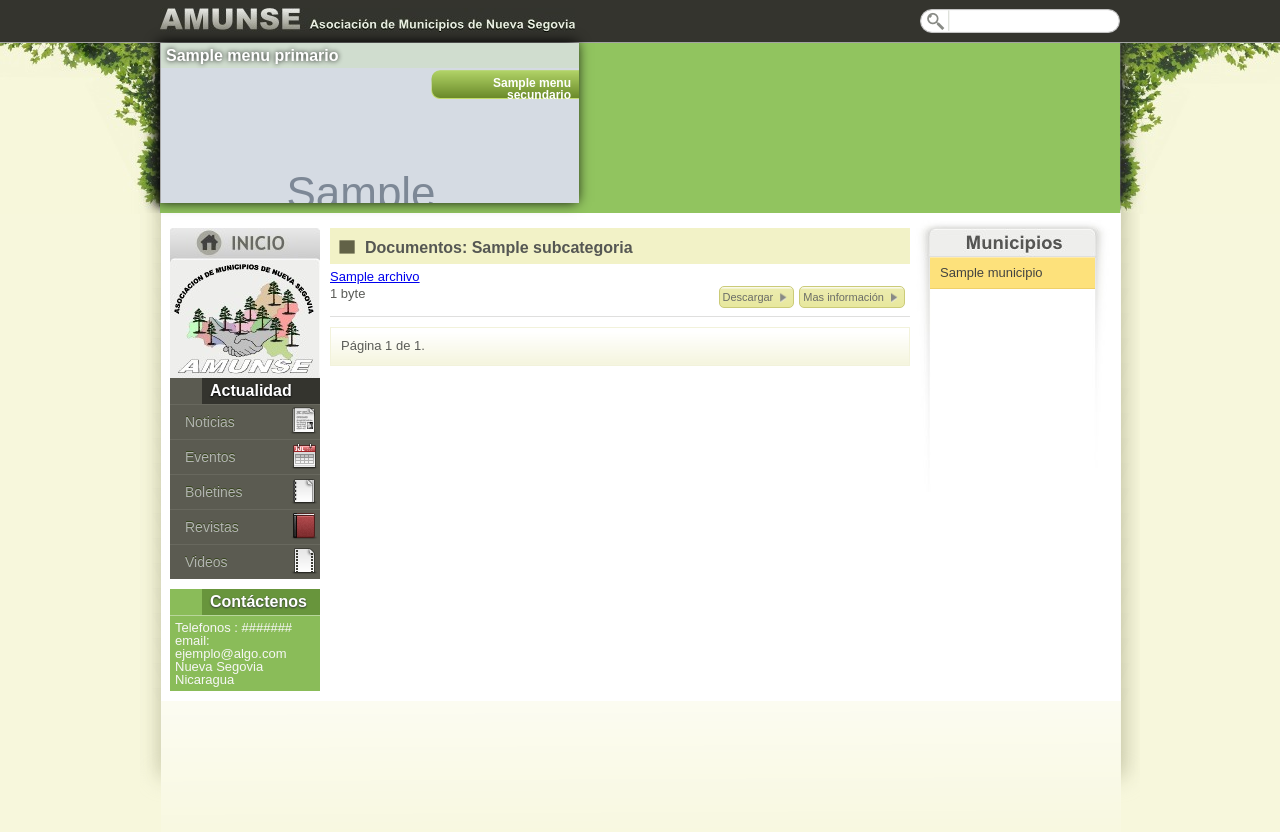
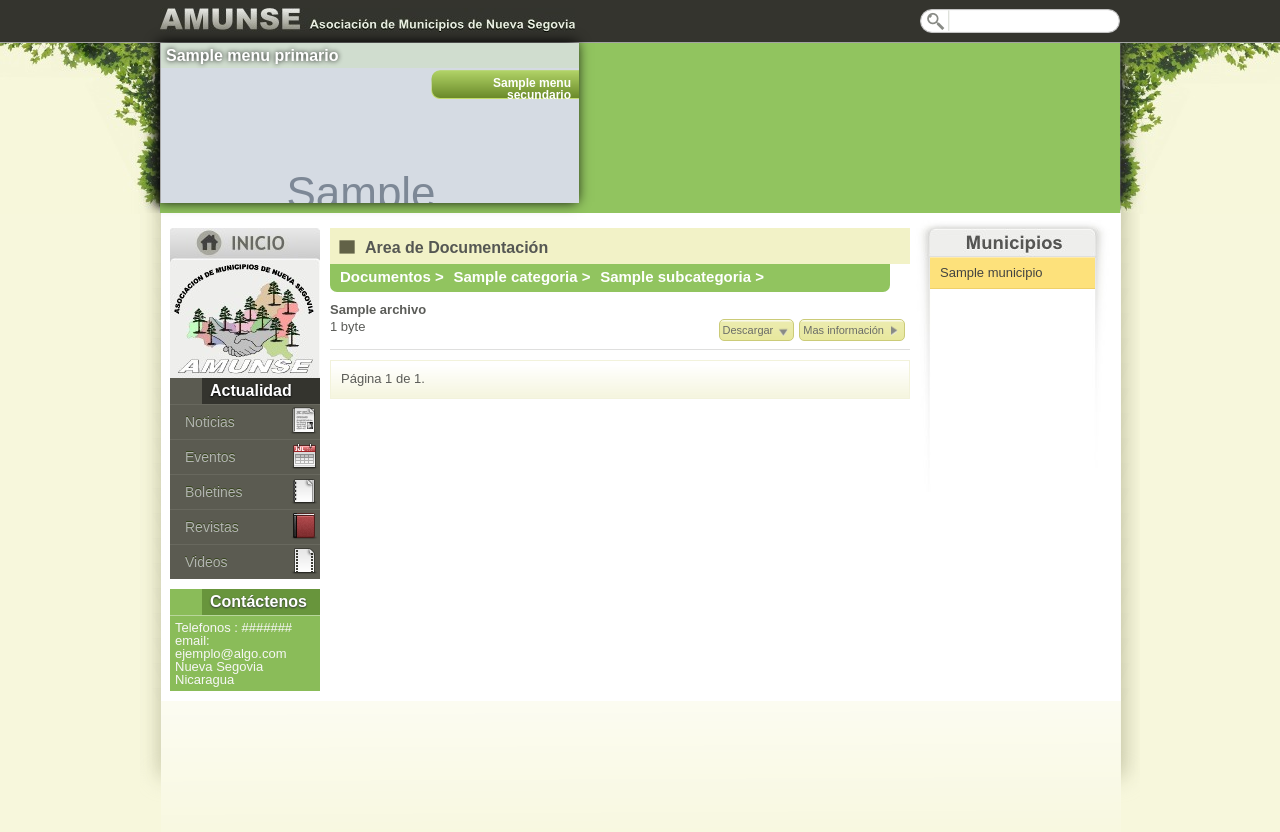
Before and after one commit to byroncorrales/amunse, a Django app: template amunse/templates/documentos/archivos_lista.html in a window 1280 px wide. Shown: the top 832 px of the page. Run offline with Django 3.2, Linux system fonts and the light colour scheme; the template is opened without the code that fills it: most values are stand-ins (such as "Sample title", 1, 10 or a date in 2020); grey boxes marked "Sample" are stand-in pictures; parts of the project's set-up code (start-up, migrations or seed data) failed here and were passed over.

Commit message:
terminando seccion de documentos y pimpiando algunos forms

```diff
--- a/amunse/haystack/forms.py
+++ b/amunse/haystack/forms.py
@@ -65,7 +65,7 @@ class FacetedSearchForm(SearchForm):
 class ModelSearchForm(SearchForm):
     def __init__(self, *args, **kwargs):
         super(ModelSearchForm, self).__init__(*args, **kwargs)
-        self.fields['models'] = forms.MultipleChoiceField(choices=model_choices(), required=False, label=_('Search In'), widget=forms.CheckboxSelectMultiple)
+        self.fields['models'] = forms.MultipleChoiceField(choices=model_choices(), required=False, label=_('Buscar en'), widget=forms.CheckboxSelectMultiple)
 
     def get_models(self):
         """Return an alphabetical list of model classes in the index."""
--- a/amunse/media/css/estilo.css
+++ b/amunse/media/css/estilo.css
@@ -425,6 +425,13 @@ b{
     background-position:center right !important;
 }
 
+.con_flechita_down{
+    background:url(../imagen/boton_descargar.png) !important;
+    background-repeat:no-repeat;
+    padding-right:20px !important;
+    background-position:center right !important;
+}
+
 .bloque_inicio a:hover{
     color:#000;
 }
@@ -767,6 +774,36 @@ margin-left:4px;
     border-bottom:#729C49 4px solid;
 }
 
+#acciones_documentos{
+    background:#91c45f ;
+    background-repeat:no-repeat;
+    width:550px;
+    height:25px;
+    margin-top:-5px;
+    margin-bottom:10px;
+    padding-top:3px;
+    padding-left:10px;
+   border-bottom-right-radius:7px;
+   border-bottom-left-radius:7px;
+   -moz-border-radius-bottomright:7px;
+   -moz-border-radius-bottomleft:7px;
+   -webkit-border-bottom-left-radius:7px;
+   -webkit-border-bottom-right-radius:7px;
+}
+
+#acciones_documentos a, #acciones_documentos a:visited{
+    text-decoration:none;
+    color:#fff;
+    font-weight:bold;
+    margin-right:6px;
+    font-size:15px;
+}
+
+#acciones_documentos a:hover{
+    border-bottom:#729C49 4px solid;
+}
+
+
 
 .fc-header-title{
 background:none !important;
--- a/amunse/templates/documentos/archivos_lista.html
+++ b/amunse/templates/documentos/archivos_lista.html
@@ -1,14 +1,19 @@
 {%extends "interna.html"%}
 {%block title%}Documentos{%endblock%}
 {%block cuerpo%}
-    <h2>Documentos: {{subcategoria.nombre}}</h2>
+    <h2>Area de Documentación</h2>
     <div id="lista">
+        <div id="acciones_documentos">
+            <a  href="/documentos/">Documentos ></a>
+            <a  href="/documentos/{{subcategoria.categoria.slug}}/">{{subcategoria.categoria.nombre}}  ></a>
+            <a  href="/documentos/{{subcategoria.categoria.slug}}/{{subcategoria.slug}}/">{{subcategoria.nombre}}  ></a>
+        </div>
         {%for archivo in archivos.object_list%}
         <div class="elemento_lista">
-                <b><a href="/documentos/{{subcategoria.categoria.slug}}/{{subcategoria.slug}}/{{archivo.slug}}">{{archivo.nombre}}</a></b><br>
+                <span class="titulo_doc"><a href="/documentos/{{subcategoria.categoria.slug}}/{{subcategoria.slug}}/{{archivo.slug}}">{{archivo.nombre}}</a></span><br>
                 {{archivo.adjunto.size|filesizeformat}}
                <div class="seguir_leyendo der"><a class="con_flechita" href="/documentos/{{subcategoria.categoria.slug}}/{{subcategoria.slug}}/{{archivo.slug}}">Mas información</a></div>
-               <div class="seguir_leyendo der"><a class="con_flechita" href="/archivos/{{archivo.adjunto}}">Descargar</a></div><br>
+               <div class="seguir_leyendo der"><a class="con_flechita_down" href="/archivos/{{archivo.adjunto}}">Descargar</a></div><br>
                <div class="separador"></div>
         </div>
         {%endfor%}
--- a/amunse/templates/documentos/categorias_lista.html
+++ b/amunse/templates/documentos/categorias_lista.html
@@ -9,7 +9,7 @@
                     <a href="/documentos/{{categoria.slug}}"><img src="{{MEDIA_URL}}imagen/icon_carpeta.jpg"></a>
                 </div>
                 <div class="carpeta_texto der">
-                <b><a href="/documentos/{{categoria.slug}}">{{categoria.nombre}}</a></b><br>
+                <span class="titulo_doc"><a href="/documentos/{{categoria.slug}}">{{categoria.nombre}} </a>({{categoria.conteo}})</span><br>
                 {{categoria.descripcion}}
                 </div>
                 <div class="separador"></div>
--- a/amunse/templates/eventos/evento.html
+++ b/amunse/templates/eventos/evento.html
@@ -12,7 +12,9 @@
                </div>
                <br>
                {%if evento.lugar %}<b>Lugar: </b>{{evento.lugar}}<br><br>{%endif%}
-               {%if evento.contenido %}{{evento.contenido|safe}}<br>{%else%}No hay información adicional{%endif%}
+               <div id="contenido_pagina">
+                    {%if evento.contenido %}{{evento.contenido|safe}}<br>{%else%}No hay información adicional{%endif%}
+               </div>
            </div>
        </div>
 {%endblock %}
--- a/amunse/templates/noticias/noticias_lista_cat.html
+++ b/amunse/templates/noticias/noticias_lista_cat.html
@@ -9,7 +9,7 @@
             {%for noticia in noticias.object_list%}
             <div class="elemento_lista">
                     {%if noticia.imagen %}<a href="/noticias/{{noticia.slug}}"><img src="{{noticia.imagen.url_178x90}}"></a>{%endif%}
-                    <div class="titulo_noticia"><a href="/noticias/{{noticia.slug}}">{{noticia.titulo}}</a></div>
+                    <div class="titulo"><a href="/noticias/{{noticia.slug}}">{{noticia.titulo}}</a></div>
                     {{noticia.contenido|truncatewords_html:50|safe}}
                     <div class="seguir_leyendo izq"><a class="con_flechita" href="/noticias/{{noticia.slug}}">Seguir leyendo</a></div>
                     <div class="categoria_noticia der"><b>Categoria:</b> <i>{{noticia.categoria}}</i></div>
--- a/amunse/templates/search/proyectos/proyectos_text.txt
+++ b/amunse/templates/search/proyectos/proyectos_text.txt
@@ -1,2 +1,3 @@
 {{ object.titulo }}
 {{ object.contenido }}
+{{ object.finaciador }}
```
Also changed, not shown: other parts of amunse/media/css/estilo.css (+74 -0 lines), amunse/documentos/models.py (+10 -0 lines), amunse/templates/documentos/archivo_detalle.html (+9 -5 lines), amunse/templates/documentos/subcategorias_lista.html (+7 -2 lines), amunse/templates/search/search.html (+22 -13 lines), amunse/media/imagen/boton_descargar.png (added), amunse/media/imagen/flechita_down.png (added).
